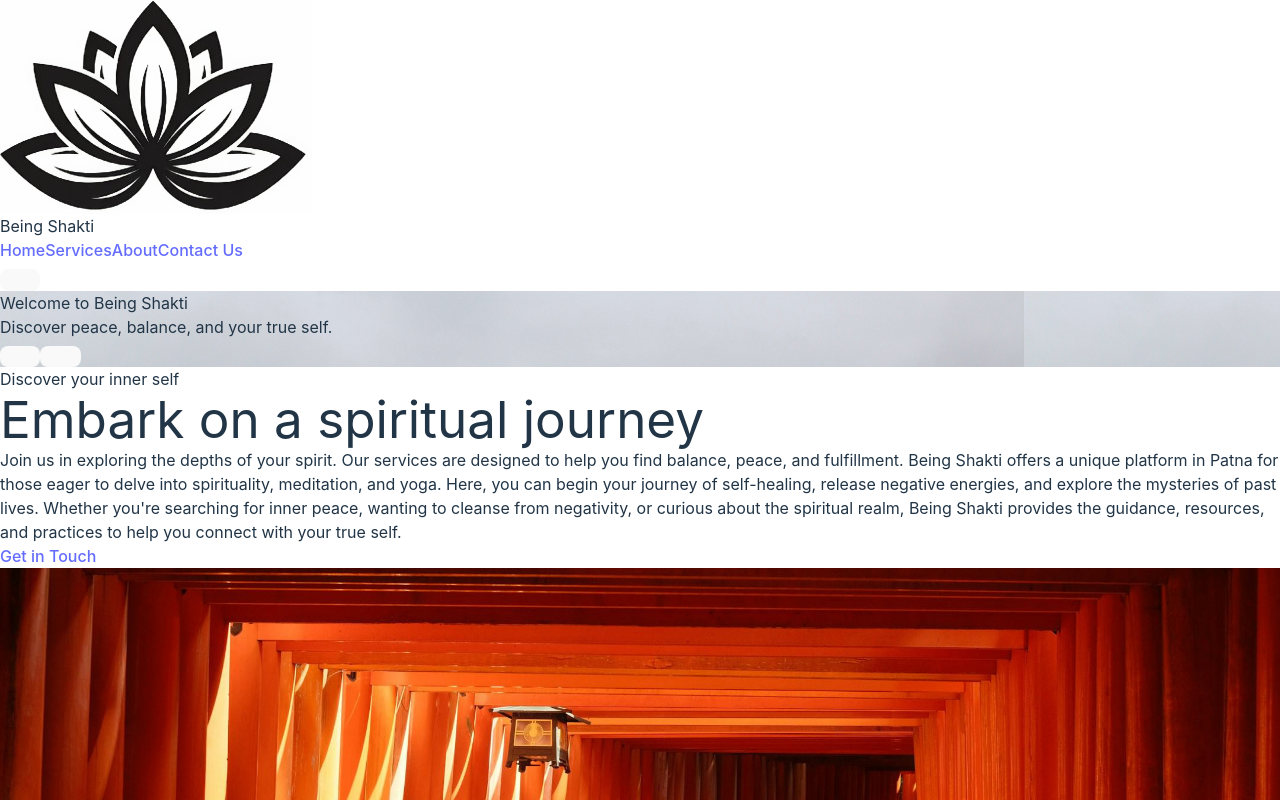
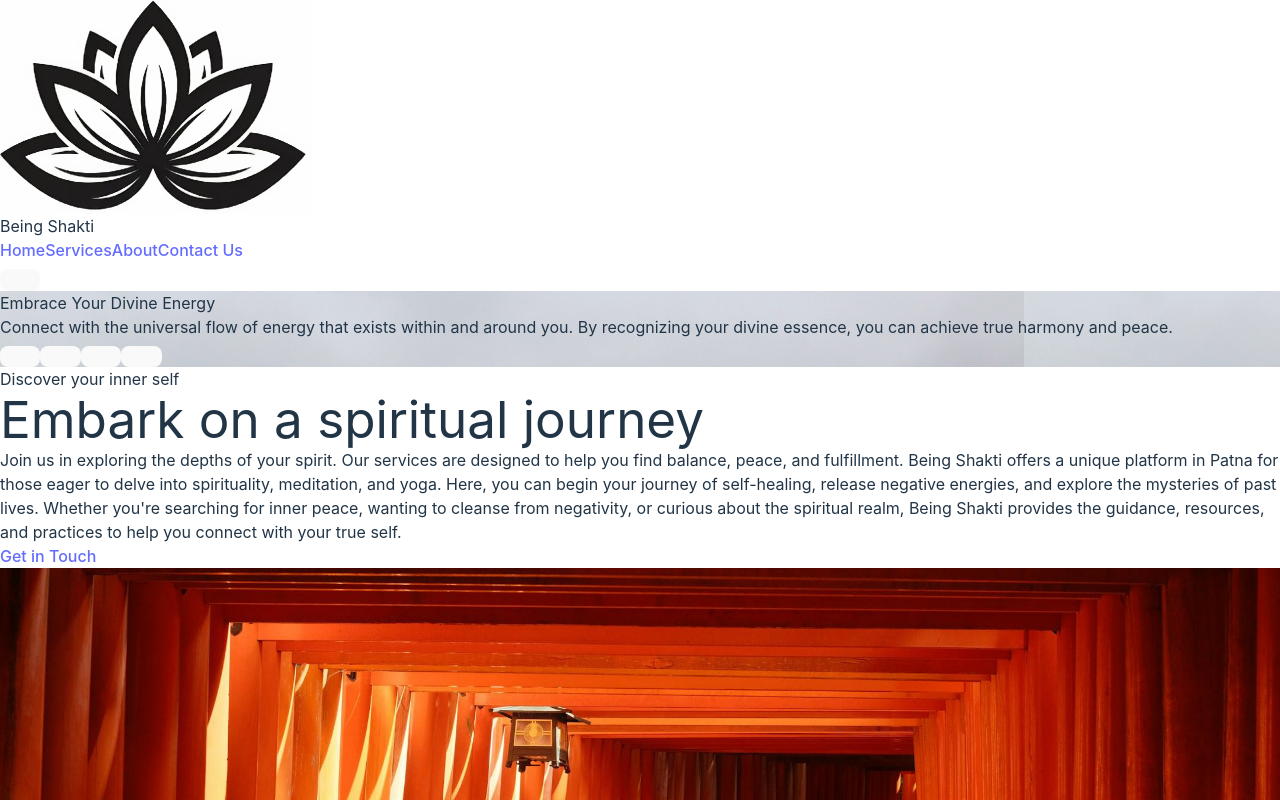
Before and after one commit to connect-beingShakti/beingShakti, a React (Vite) app: page / in a window 1280 px wide. Shown: the top 800 px of the page. Built offline with nearby package versions, Linux system fonts and the light colour scheme.

Commit message:
Adding swipe functionality and slides and padding

```diff
--- a/src/components/Slide.jsx
+++ b/src/components/Slide.jsx
@@ -19,7 +19,7 @@ const Slides = (props) => {
      <div className="absolute inset-0 bg-black opacity-50"></div>
 
 {/* Slide Content */}
-<div className="relative h-full flex justify-center items-center text-white">
+<div className="relative h-full flex justify-center px-28 items-center text-white">
   {slides[currentSlide].type === 'video' ? (
     <video
       className="absolute inset-0 w-full h-full object-cover"
--- a/src/pages/home/Home.jsx
+++ b/src/pages/home/Home.jsx
@@ -15,55 +15,100 @@ const Home = () => {
       videoSrc: video1,
       title: 'Welcome to Being Shakti',
       subtitle: 'A Journey Within',
-      text: 'Discover peace, balance, and your true self.',
+      text: 'Discover peace, balance, and your true self',
     },
     {
       type: 'image',
       bgImage: slideImg2,
-      title: 'Welcome to Being Shakti',
-      description: 'Discover peace, balance, and your true self.',
+      title: 'Embrace Your Divine Energy',
+      description: 'Connect with the universal flow of energy that exists within and around you. By recognizing your divine essence, you can achieve true harmony and peace.',
     },
-    // {
-    //   type: 'image',
-    //   bgImage: backgroundImage,
-    //   title: 'Welcome to Being Shakti',
-    //   description: 'Discover peace, balance, and your true self.',
-    // },
-    // {
-    //   type: 'image',
-    //   bgImage: slideImg,
-    //   title: 'Welcome to Being Shakti',
-    //   description: 'Discover peace, balance, and your true self.',
-    // },
+    {
+      type: 'image',
+      bgImage: slideImg2,
+      title: 'Unlock the Power Within',
+      description: 'Discover the immense potential that lies within you. Through self-awareness and mindful practices, tap into your inner strength to lead a more empowered life.',
+    },
+    {
+      type: 'image',
+      bgImage: slideImg,
+      title: 'Align with the Universes Rhythm',
+      description: 'Find balance by aligning your energy with the natural rhythm of the universe. When you move in harmony with the cosmos, you experience more ease and flow in your life.',
+    },
     // Add more slides as needed
   ];
 
   const [currentSlide, setCurrentSlide] = useState(0);
   const [slides, setSlides] = useState(slide);
-const [isMobileView, setMobileView] = useState(false);
+  // State variables for touch tracking
+  const [startX, setStartX] = useState(0);
+  const [endX, setEndX] = useState(0);
+
   useEffect(() => {
-    setMobileView(window?.navigator?.userAgentData?.mobile);
     window?.navigator?.userAgentData?.mobile && setSlides([
       {
         type: 'video',
         videoSrc: videoMain,
         title: 'Welcome to Being Shakti',
         subtitle: 'A Journey Within',
-        text: 'Discover peace, balance, and your true self.',
+        text: 'Discover peace, balance, and your true self',
+      },
+      {
+        type: 'image',
+        bgImage: slideImg2,
+        title: 'Embrace Your Divine Energy',
+        description: 'Connect with the universal flow of energy that exists within and around you. By recognizing your divine essence, you can achieve true harmony and peace.',
       },
       {
         type: 'image',
         bgImage: slideImg,
-        title: 'Welcome to Being Shakti',
-        description: 'Discover peace, balance, and your true self.',
+        title: 'Unlock the Power Within',
+        description: 'Discover the immense potential that lies within you. Through self-awareness and mindful practices, tap into your inner strength to lead a more empowered life.',
       },
-
+      {
+        type: 'image',
+        bgImage: slideImg,
+        title: 'Align with the Universes Rhythm',
+        description: 'Find balance by aligning your energy with the natural rhythm of the universe. When you move in harmony with the cosmos, you experience more ease and flow in your life.',
+      },
     ])
   }, [])
+
+  // Swipe functionality
+  const handleTouchStart = (e) => {
+    const touch = e.touches[0];
+    setStartX(touch.clientX);
+  };
+
+  const handleTouchMove = (e) => {
+    const touch = e.touches[0];
+    setEndX(touch.clientX);
+  };
+
+  const handleTouchEnd = () => {
+    if (startX - endX > 50) {
+      // Swipe left
+      nextSlide();
+    } else if (endX - startX > 50) {
+      // Swipe right
+      prevSlide();
+    }
+  };
+
+  const nextSlide = () => {
+    setCurrentSlide((prev) => (prev + 1) % slides.length);
+  };
+
+  const prevSlide = () => {
+    setCurrentSlide((prev) => (prev - 1 + slides.length) % slides.length);
+  };
 
   return (
     <section
       id="home"
+     onTouchStart={handleTouchStart}
+      onTouchMove={handleTouchMove}
+      onTouchEnd={handleTouchEnd}
       className="relative bg-fixed bg-cover bg-center h-screen overflow-hidden mt-4"
       style={{
         backgroundImage: slides[currentSlide].type === 'image'
```
